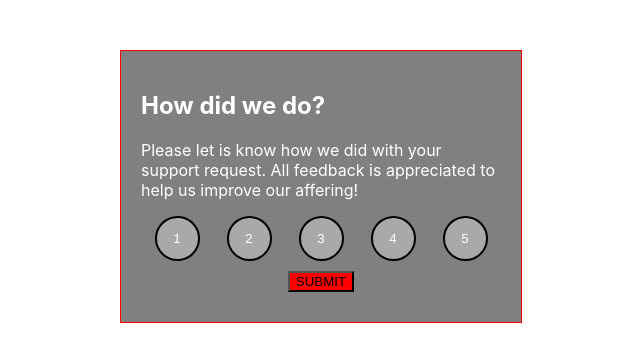
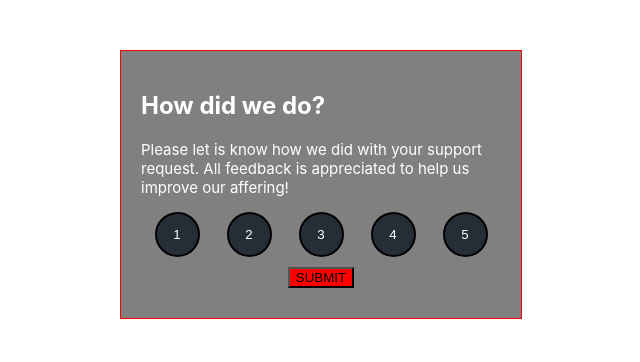
Before and after one commit to PieterJanDelbecke/interactive-react, a React (Create React App) app: page / in a window 1280 px wide. Shown: the top 362 px of the page, without its empty margins (319-959 px from the left). Built offline with nearby package versions, Linux system fonts and the light colour scheme.

Commit message:
worked on the colouring of hte buttons

```diff
--- a/src/components/rating-component.jsx
+++ b/src/components/rating-component.jsx
@@ -2,7 +2,7 @@ import { useState } from "react";
 import styled from "styled-components";
 
 const Container = styled.div`
-  background-color: grey;
+  background-color:grey;
   border: 1px solid red;
   width: 360px;
   margin: 50px 0px;
@@ -12,6 +12,7 @@ const Title = styled.h2`
   color: white;
 `;
 const Text = styled.p`
+  font-size: 15px;
   color: white;
 `;
 const NumBtnsDiv = styled.div`
@@ -19,8 +20,8 @@ const NumBtnsDiv = styled.div`
   justify-content: space-around;
 `;
 const NumBtn = styled.button`
-  color: white;
-  background-color: darkgrey;
+  color: hsl(0, 0%, 100%);
+  background-color: hsl(213, 19%, 18%);
   width: 45px;
   height: 45px;
   border-radius: 50%;
```
